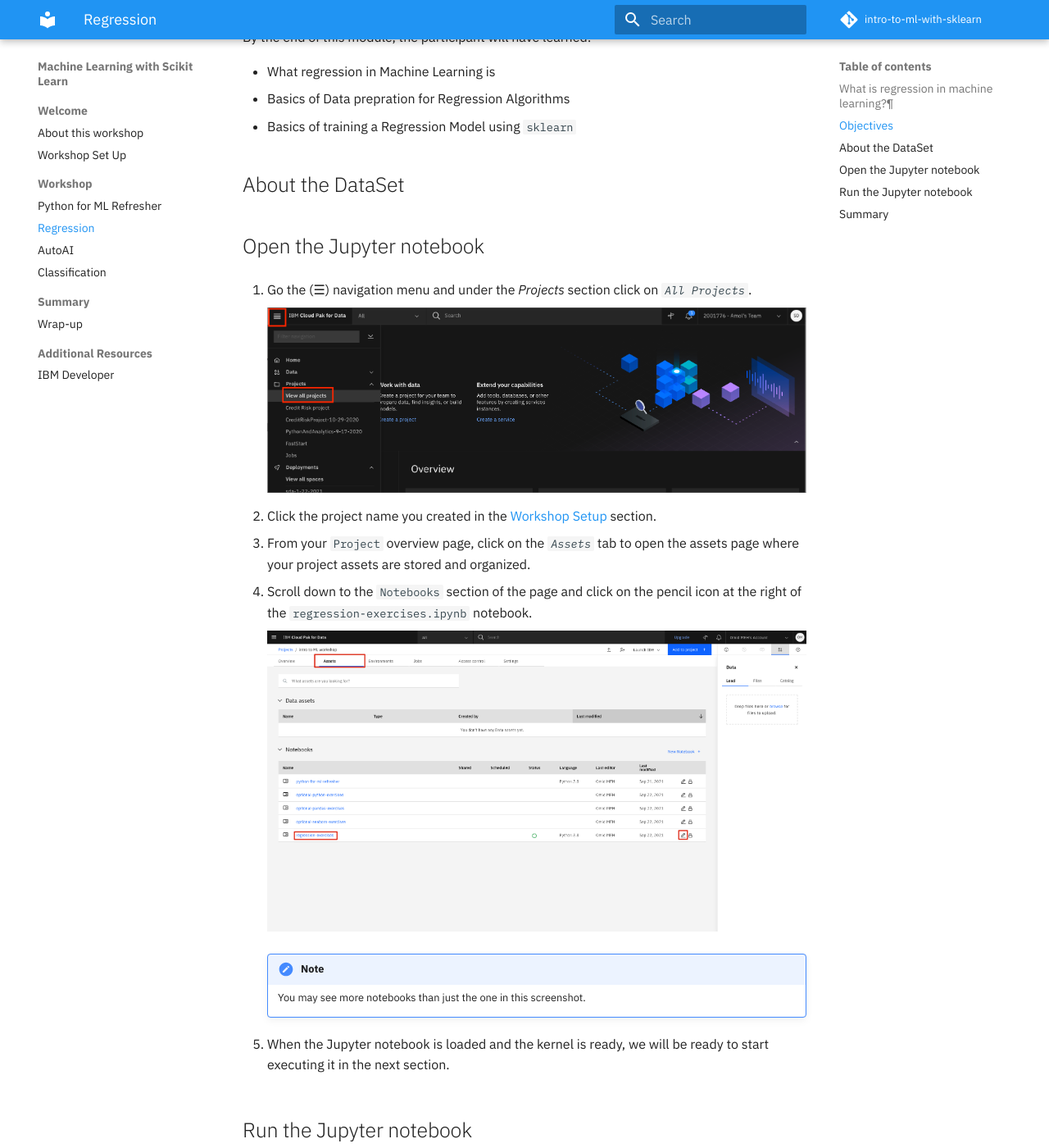
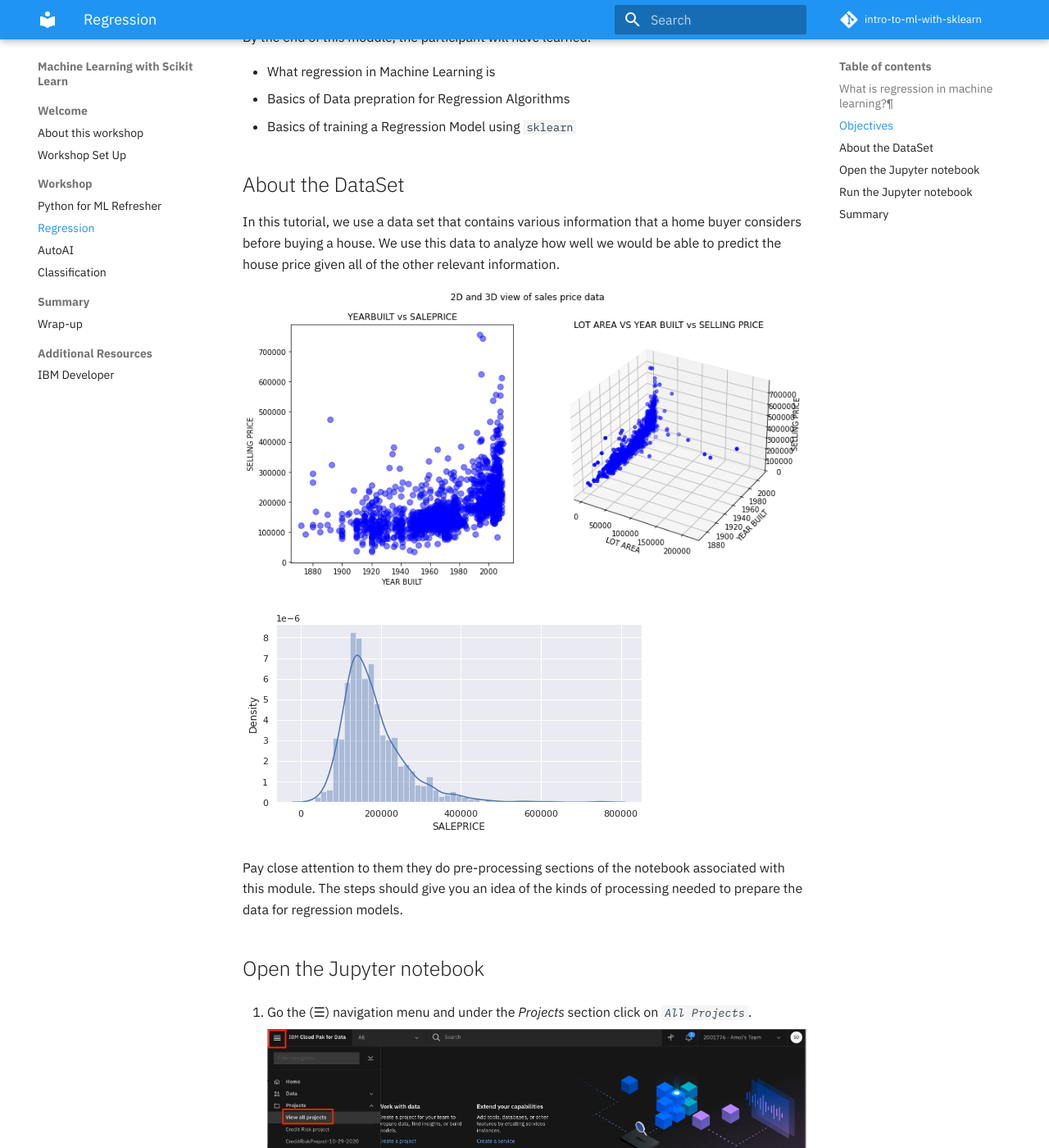
Before and after one commit to IBM/intro-to-ml-with-sklearn, an MkDocs documentation site: the page built from workshop/02-regression.md, in a window 1280 px wide and 1400 px high, scrolled down 391 px. Shown: the whole window at 82% size. Built offline with MkDocs 1.6.1 and Material for MkDocs 9.7.7, drawn with Linux system fonts in a browser that asks for light colours; comment, search, counter and statistics services are not loaded.

Commit message:
add images for data exploration of regression docs

```diff
--- a/workshop/02-regression.md
+++ b/workshop/02-regression.md
@@ -14,7 +14,13 @@
 
 ## About the DataSet
 
-<!-- todo -->
+In this tutorial, we use a data set that contains various information that a home buyer considers before buying a house. We use this data to analyze how well we would be able to predict the house price given all of the other relevant information.
+
+![Scatter Plot of the Data](./assets/images/regression/scatter-plot.png)
+
+![Hist plot of the Data](./assets/images/regression/hist-plot.png)
+
+Pay close attention to them they do pre-processing sections of the notebook associated with this module. The steps should give you an idea of the kinds of processing needed to prepare the data for regression models.
 
 ## Open the Jupyter notebook
 
```
Also changed, not shown: workshop/assets/images/regression/hist-plot.png (added), workshop/assets/images/regression/scatter-plot.png (added).
